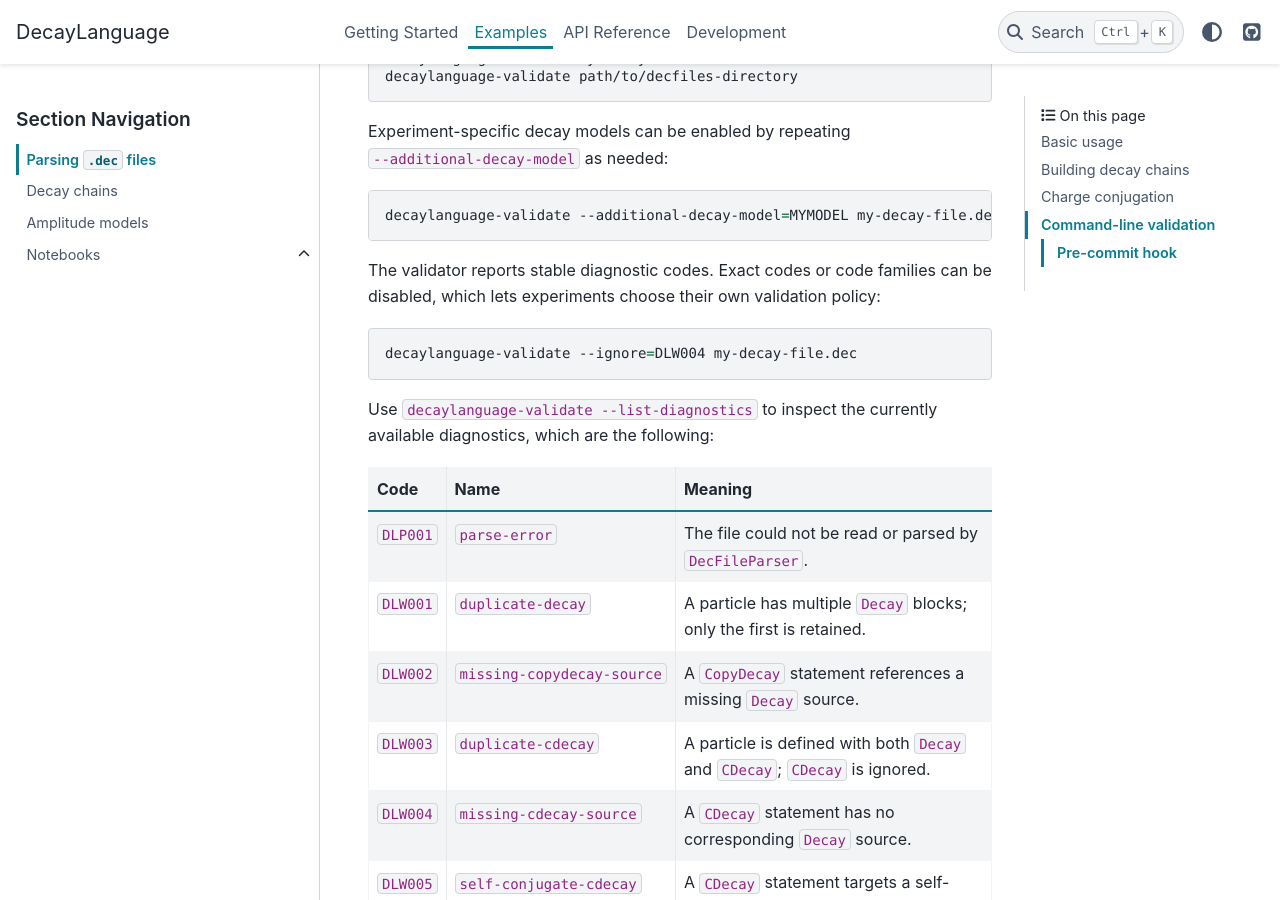
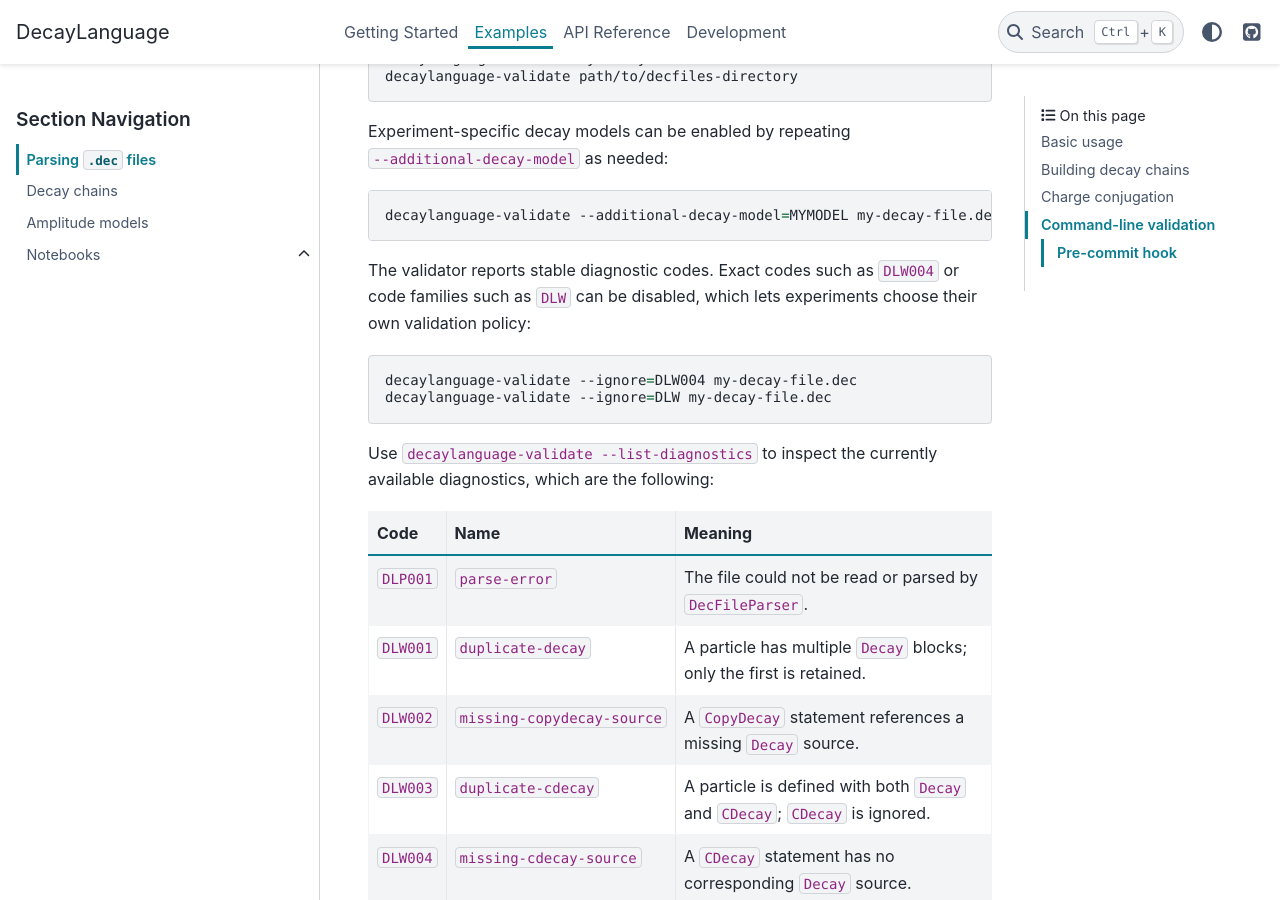
Before and after one commit to scikit-hep/decaylanguage, a Sphinx documentation site: the page built from docs/examples/decfile_parsing.rst, in a window 1280 px wide and 900 px high, scrolled down 1188 px. Built offline with Sphinx 7.4.7 and the PyData theme 0.15.4, drawn with Linux system fonts in a browser that asks for light colours; pages that are not in the unit, such as notebooks, are missing from menus; some of the changed text lies outside the part shown.

Commit message:
Clarify validator diagnostic handling

```diff
--- a/docs/examples/decfile_parsing.rst
+++ b/docs/examples/decfile_parsing.rst
@@ -66,12 +66,14 @@ Experiment-specific decay models can be enabled by repeating
 
    decaylanguage-validate --additional-decay-model=MYMODEL my-decay-file.dec
 
-The validator reports stable diagnostic codes. Exact codes or code families can
-be disabled, which lets experiments choose their own validation policy:
+The validator reports stable diagnostic codes. Exact codes such as ``DLW004``
+or code families such as ``DLW`` can be disabled, which lets experiments choose
+their own validation policy:
 
 .. code-block:: bash
 
    decaylanguage-validate --ignore=DLW004 my-decay-file.dec
+   decaylanguage-validate --ignore=DLW my-decay-file.dec
 
 Use ``decaylanguage-validate --list-diagnostics`` to inspect the currently
 available diagnostics, which are the following:
@@ -147,5 +149,12 @@ experiments can ignore exact diagnostic codes or whole code families:
    - id: decaylanguage-validate
      args: ["--ignore=DLW004"]
 
+To ignore a whole diagnostic family, use the family prefix:
+
+.. code-block:: yaml
+
+   - id: decaylanguage-validate
+     args: ["--ignore=DLW"]
+
 Use ``decaylanguage-validate --list-diagnostics`` to list the available
 diagnostics.
```
Also changed, not shown: 1 other file.
